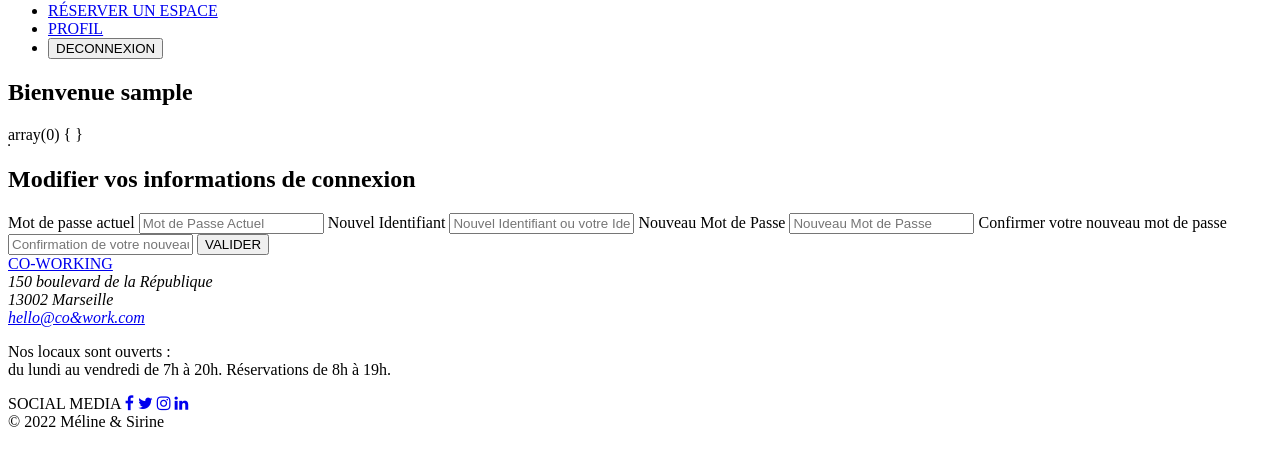
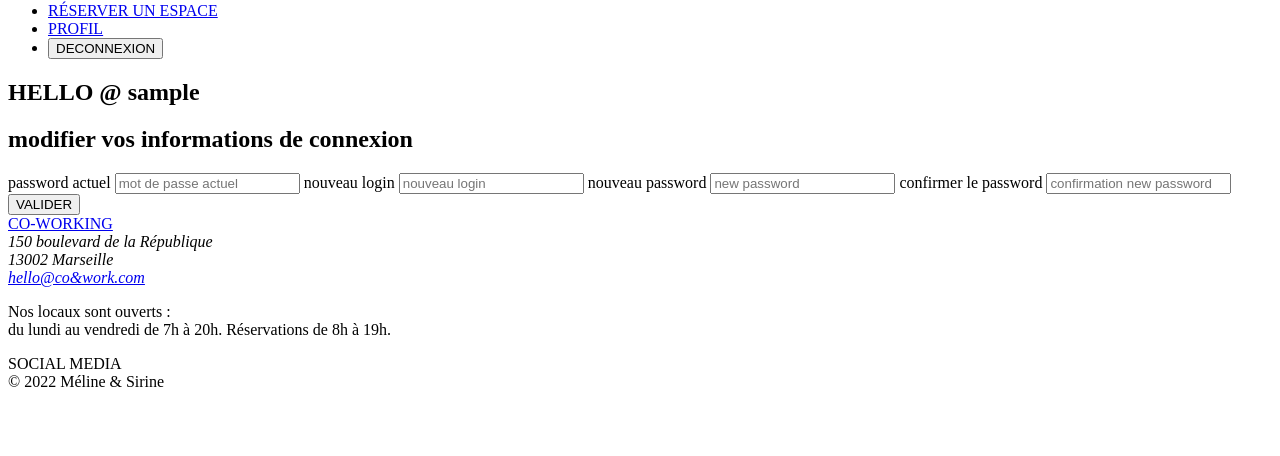
Before and after one commit to sirine-djaouel/reservation-salles, a PHP site: page /profil.php in a window 1280 px wide. Shown: the part 344-800 px from the top of the page. Run offline with PHP 8.4, Linux system fonts and the light colour scheme; the visitor is signed in with stand-in values (Sample User, id 1); data that the repository does not hold is empty; some libraries are stand-ins or nearby versions.

Commit message:
Version Ok

```diff
--- a/planning.php
+++ b/planning.php
@@ -5,7 +5,7 @@ $connect = mysqli_connect('localhost', 'root', '','reservationsalles');
 <!DOCTYPE html>
 <html>
 <head>
-    <title>Planning de réservation de salle</title>
+    <title>reservation - planning </title>
     <meta charset="utf-8">
     <meta name="viewport" content="width=device-width, user-scalable=yes"/>
     <link rel="stylesheet" href="https://use.fontawesome.com/releases/v5.3.1/css/all.css" integrity="sha384-mzrmE5qonljUremFsqc01SB46JvROS7bZs3IO2EmfFsd15uHvIt+Y8vEf7N7fWAU" crossorigin="anonymous">
--- a/profil.php
+++ b/profil.php
@@ -4,10 +4,10 @@ session_start();
 <!DOCTYPE html>
 <html>
 <head>
-    <title>Modifiez votre profil et réserver une salle dans nos espaces coworking ainsi que dans nos bureaux privés.</title>
+    <title>reservation - profil</title>
     <meta charset="utf-8">
     <meta name="viewport" content="width=device-width, user-scalable=yes" />
-    <link rel="stylesheet" href="https://cdnjs.cloudflare.com/ajax/libs/font-awesome/4.7.0/css/font-awesome.min.css">
+    <link rel="stylesheet" href="https://use.fontawesome.com/releases/v5.3.1/css/all.css" integrity="sha384-mzrmE5qonljUremFsqc01SB46JvROS7bZs3IO2EmfFsd15uHvIt+Y8vEf7N7fWAU" crossorigin="anonymous">
     <link rel="stylesheet" type="text/css" href="css/style.css">
 </head>
 <body>
@@ -17,59 +17,26 @@ session_start();
     <main>
         <section id="container-profil">
           <div>
-          <h1> Bienvenue
+          <h1> HELLO @
             <?php
                echo $_SESSION['login'];
             ?>
           </h1>
           </div>
 
-<?php
-$bdd = mysqli_connect("localhost","root","","reservationsalles");
-$result=mysqli_query($bdd, "SELECT * FROM reservations");
-$table=mysqli_fetch_all($result, MYSQLI_ASSOC);
+          <h2 id=sub-profil>modifier vos informations de connexion</h2>
+            <form id="form-profil" action="profil.php" method="post">
+                <label class="champs-profil">password actuel</label>
+                <input class="cadre-profil" type="password" id="mdp" name="password" placeholder="mot de passe actuel">
 
-var_dump($table);
+                <label class="champs-profil">nouveau login</label>
+                <input class="cadre-profil" type="texte" id="login" name="login" placeholder="nouveau login">
 
-echo "<table border='1'>";
-echo "<tr>";
-foreach ($table[0] as $key => $val)
-    {
-        echo '<th>'. $key .'</th>';
-    }
-echo "</tr>";
+                <label class="champs-profil">nouveau password</label>
+                <input class="cadre-profil" type="password" id="mdp" name="password" placeholder="new password">
 
-
-foreach ($table as $key => $val)
-    {   echo "<tr>";
-
-        foreach ($val as $key1 => $val1)
-        {
-            echo '<td>'. $val1 .'</td>';
-        }
-
-
-        echo "</tr>";
-    }
-
-echo "</table>";
-mysqli_close($bdd);
-
-?>
-
-          <h2 id=sub-profil>Modifier vos informations de connexion</h2>
-            <form id="form-profil" action="profil.php" method="post">
-                <label class="champs-profil">Mot de passe actuel</label>
-                <input class="cadre-profil" type="password" id="mdp" name="password" placeholder="Mot de Passe Actuel">
-
-                <label class="champs-profil">Nouvel Identifiant</label>
-                <input class="cadre-profil" type="texte" id="login" name="login" placeholder="Nouvel Identifiant ou votre Identifiant actuel">
-
-                <label class="champs-profil">Nouveau Mot de Passe</label>
-                <input class="cadre-profil" type="password" id="mdp" name="password" placeholder="Nouveau Mot de Passe">
-
-                <label class="champs-profil">Confirmer votre nouveau mot de passe</label>
-                <input class="cadre-profil" type="password" id="mdp" name="password-confirm" placeholder="Confirmation de votre nouveau Mot de Passe">
+                <label class="champs-profil">confirmer le password</label>
+                <input class="cadre-profil" type="password" id="mdp" name="password-confirm" placeholder="confirmation new password">
 
                 <input id="button-profil" type="submit" value="VALIDER" name="submit">
 
@@ -93,7 +60,7 @@ mysqli_close($bdd);
                         else echo '<p class="error"> les deux champs doivent être identiques </p>';
 
                     }
-                    else echo '<p class="error">Veuillez compléter tous les champs </p>';
+                    else echo '<p class="error"> veuillez compléter tous les champs </p>';
                 }
                ?>
             </form>
--- a/reservation-form.php
+++ b/reservation-form.php
@@ -74,8 +74,6 @@
           }
           else echo '<span class="errormessage">Veuillez remplir tous les champs</span></br>';
         }
-
-        var_dump($requete);
       ?>
     </section>
     <?php else: ?>
```
Also changed, not shown: connexion.php (+6 -6 lines), index.php (+12 -6 lines), inscription.php (+5 -5 lines), reservation.php (line endings or trailing spaces).
